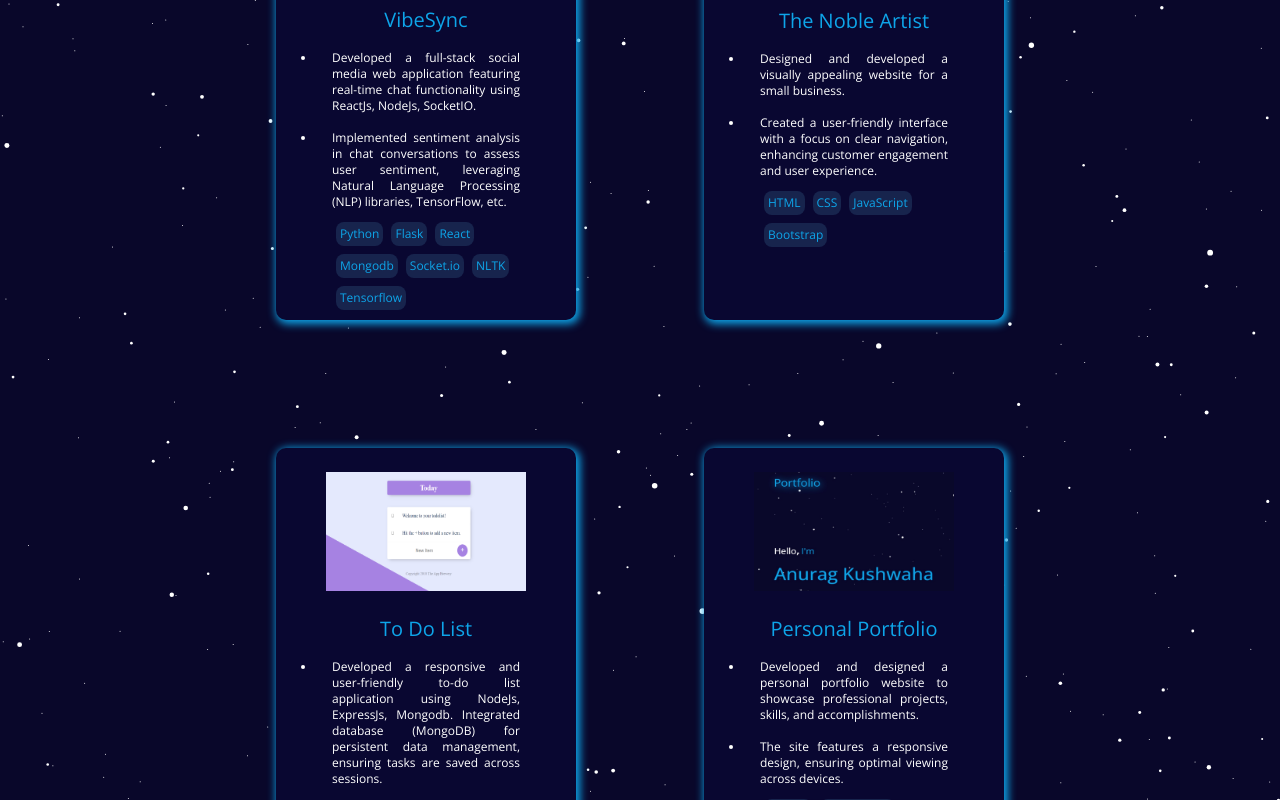
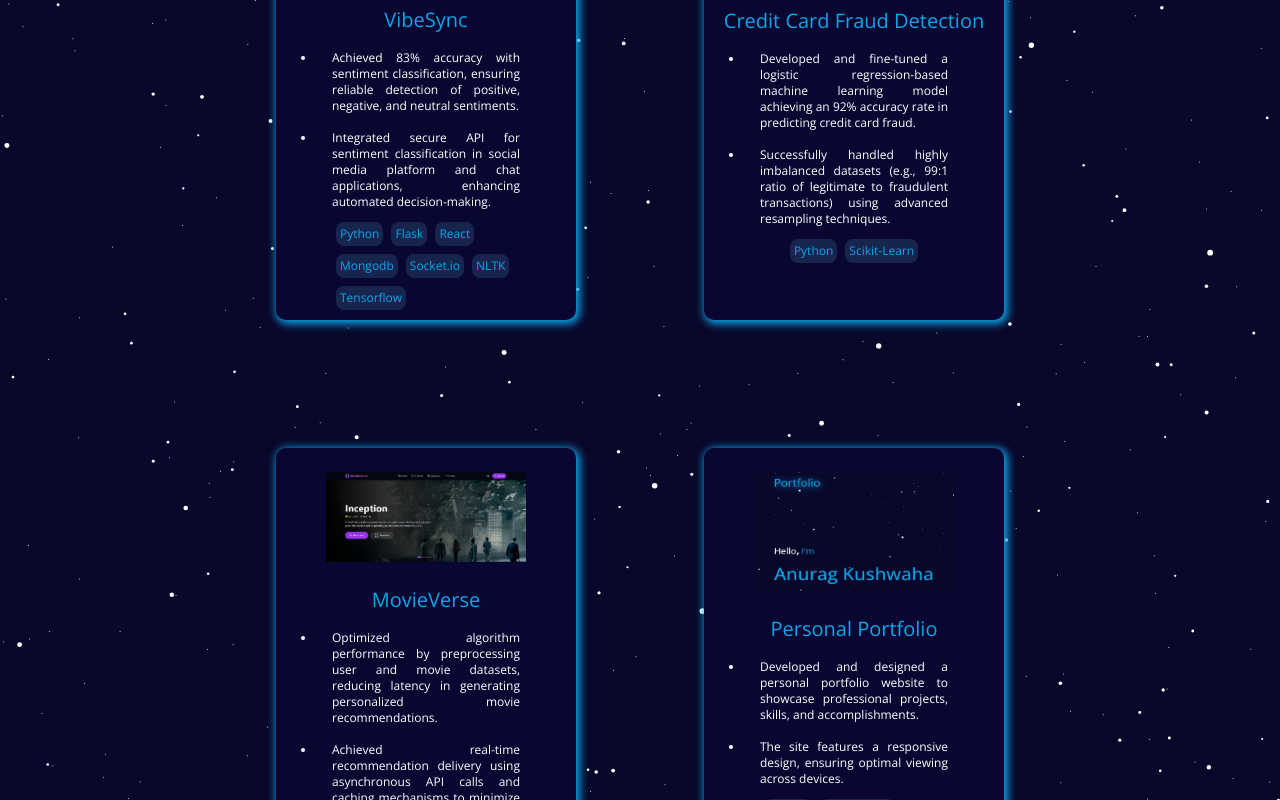
Before and after one commit to AnuragKush2527/Personal-Portfolio, a React (Vite) app: page / in a window 1280 px wide. Shown: the part 2820-3620 px from the top of the page. Built offline with nearby package versions, Linux system fonts and the light colour scheme.

Commit message:
updated projects.

```diff
--- a/src/Components/Projects.jsx
+++ b/src/Components/Projects.jsx
@@ -6,11 +6,11 @@ const Projects = () => {
     {
       id: 1,
       name: "VibeSync",
-      img: "Vibesync.jpg",
+      img: "VibeSync.jpg",
       description1:
-        "Developed a full-stack social media web application featuring real-time chat functionality using ReactJs, NodeJs, SocketIO.",
+        "Achieved 83% accuracy with sentiment classification, ensuring reliable detection of positive, negative, and neutral sentiments.",
       description2:
-        "Implemented sentiment analysis in chat conversations to assess user sentiment, leveraging Natural Language Processing (NLP) libraries, TensorFlow, etc.",
+        "Integrated secure API for sentiment classification in social media platform and chat applications, enhancing automated decision-making.",
       tech: [
         "Python",
         "Flask",
@@ -24,25 +24,25 @@ const Projects = () => {
     },
     {
       id: 2,
-      name: "The Noble Artist",
-      img: "Thenobleartist.jpg",
+      name: "Credit Card Fraud Detection",
+      img: "CreditCard.jpg",
       description1:
-        "Designed and developed a visually appealing website for a small business.",
+        "Developed and fine-tuned a logistic regression-based machine learning model achieving an 92% accuracy rate in predicting credit card fraud.",
       description2:
-        "Created a user-friendly interface with a focus on clear navigation, enhancing customer engagement and user experience.",
-      tech: ["HTML", "CSS", "JavaScript", "Bootstrap"],
-      link: "https://github.com/AnuragKush2527/The-Noble-Artist-Business-Website.git",
+        "Successfully handled highly imbalanced datasets (e.g., 99:1 ratio of legitimate to fraudulent transactions) using advanced resampling techniques.",
+      tech: ["Python", "Scikit-Learn"],
+      link: "https://github.com/AnuragKush2527/Credit-Card-Fraud-Detection-System.git",
     },
     {
       id: 3,
-      name: "To Do List",
-      img: "todolist.jpg",
+      name: "MovieVerse",
+      img: "MovieVerse.jpg",
       description1:
-        "Developed a responsive and user-friendly to-do list application using NodeJs, ExpressJs, Mongodb. Integrated database (MongoDB) for persistent data management, ensuring tasks are saved across sessions.",
+        "Optimized algorithm performance by preprocessing user and movie datasets, reducing latency in generating personalized movie recommendations.",
       description2:
-        "Implemented dynamic routing using Express to manage several lists at the same time.",
-      tech: ["Mongodb", "NodeJs", "ExpressJs", "ReactJs", "BootStrap"],
-      link: "https://github.com/AnuragKush2527/toDoList.git",
+        "Achieved real-time recommendation delivery using asynchronous API calls and caching mechanisms to minimize server response time.",
+      tech: ["REST API", "Python", "ExpressJs", "ReactJs"],
+      link: "https://github.com/AnuragKush2527/Movieverse.git",
     },
     {
       id: 4,
```
Also changed, not shown: 1 other file (tests, documents, lock files or other folders).
